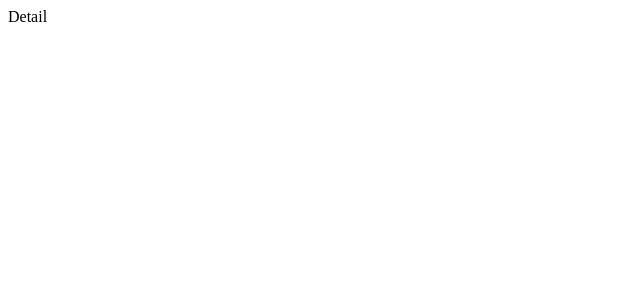
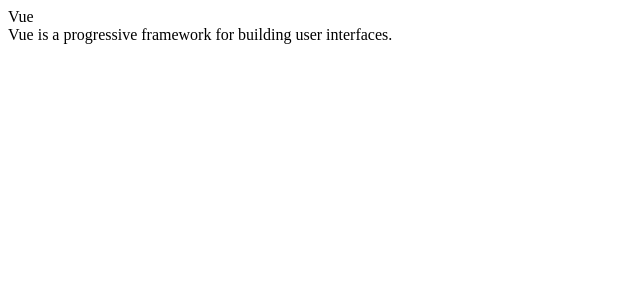
Before and after one commit to OgulcanKacar1/react-egitim01, a React (Vite) app: page /detail/1 in a window 1280 px wide. Shown: the top 300 px of the page, without its empty margins (0-640 px from the left). Built offline with nearby package versions, Linux system fonts and the light colour scheme.

Commit message:
indexe gore objelerin bilgilerini ilgili sayfaya yazdirma

```diff
--- a/src/pages/Detail.jsx
+++ b/src/pages/Detail.jsx
@@ -6,12 +6,22 @@
 const Detail = () => {
     const {id} = useParams();
 
+    const [getData, setGetData] = useState(null);
+
+    useEffect(() => {
+        if(id){
+            setGetData(data.find((item) => item.id == id))
+        }
+    }, [id])
+
+    console.log(getData, "getData")
 
 
 
   return (
     <div>
-      Detail
+      <div>{getData?.name}</div>
+      <div>{getData?.description}</div>
     </div>
   )
 }
```
